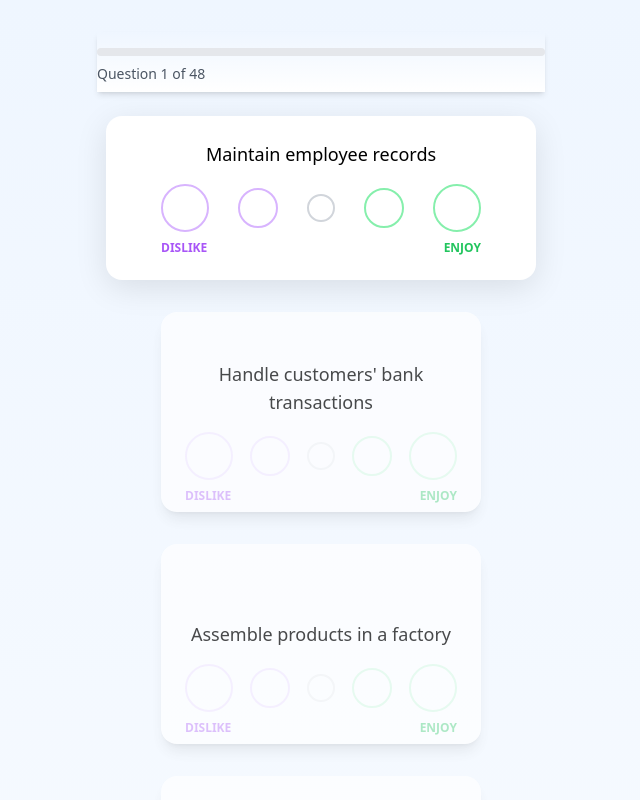
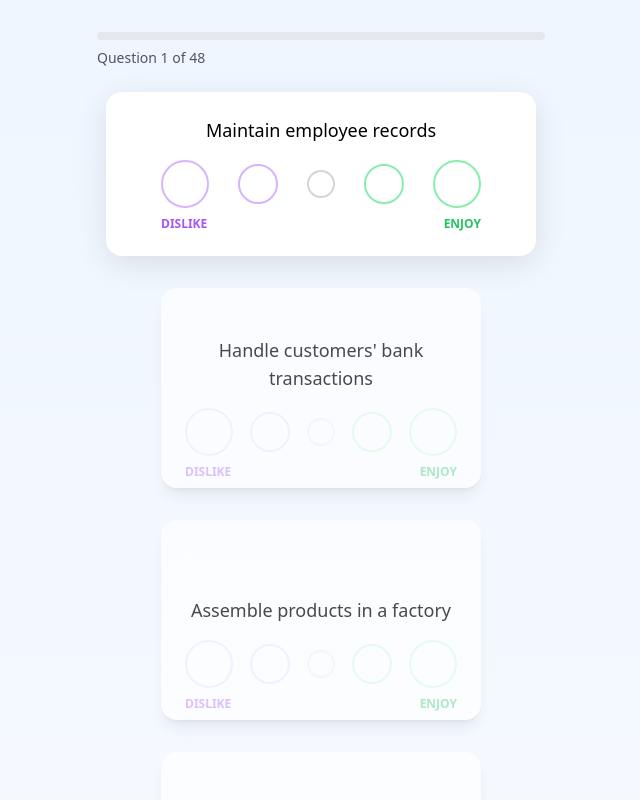
Before and after one commit to Dunkeshon/careerTest, a Nuxt app: page /test in a window 1280 px wide. Shown: the top 800 px of the page, without its empty margins (319-959 px from the left). Built offline with nearby package versions, Linux system fonts and the light colour scheme.

Commit message:
no ticky

```diff
--- a/pages/test.vue
+++ b/pages/test.vue
@@ -2,7 +2,7 @@
   <div class="min-h-screen bg-gradient-to-b from-blue-50 to-white px-4 py-8">
     <div class="max-w-md mx-auto">
       <!-- Progress Bar -->
-      <div class="mb-6 sticky top-0 z-20 bg-gradient-to-b from-blue-50 to-white pt-4 pb-2 w-full max-w-md mx-auto shadow-md">
+      <div class="mb-6 ">
         <div class="h-2 bg-gray-200 rounded-full">
           <div
             class="h-2 bg-blue-600 rounded-full transition-all duration-300"
```
